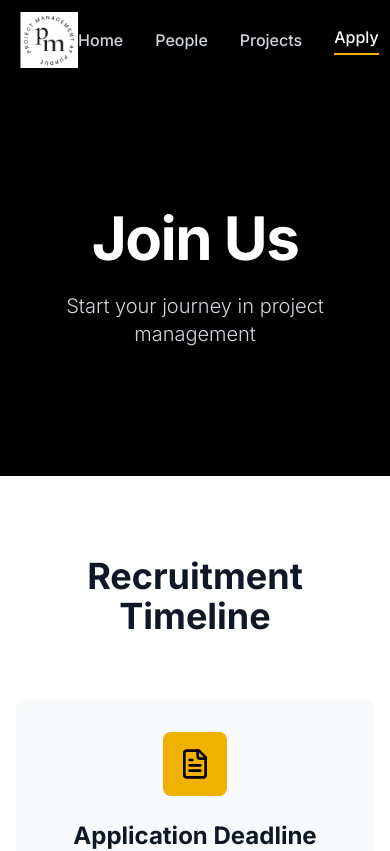
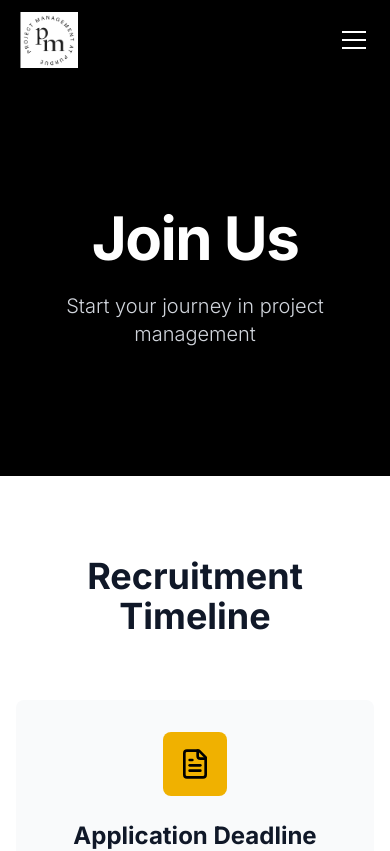
Before and after one commit to ayushkogta/pmp-website, a React (Vite) app: page /apply in a window 390 px wide. Shown: the top 851 px of the page. Built offline with nearby package versions, Linux system fonts and the light colour scheme.

Commit message:
changed the header file to work better on mobile

```diff
--- a/src/app/components/Header.tsx
+++ b/src/app/components/Header.tsx
@@ -1,8 +1,10 @@
+import { useState } from 'react';
 import { Link, useLocation } from 'react-router';
 import { ImageWithFallback } from './figma/ImageWithFallback';
 
 export function Header() {
   const location = useLocation();
+  const [menuOpen, setMenuOpen] = useState(false);
 
   const navLinks = [
     { name: 'Home', path: '/' },
@@ -15,8 +17,8 @@ export function Header() {
     <header className="bg-black sticky top-0 z-50">
       <div className="max-w-7xl mx-auto px-4 sm:px-6 lg:px-8">
         <div className="flex items-center justify-between h-20">
-          {/* Logo */}
-          <Link to="/" className="flex-shrink-0">
+          {/* Logo with spacing */}
+          <Link to="/" className="flex-shrink-0 mr-6">
             <ImageWithFallback
               src="/assets/logo.png"
               alt="Project Management at Purdue Logo"
@@ -24,8 +26,8 @@ export function Header() {
             />
           </Link>
 
-          {/* Navigation */}
-          <nav className="flex items-center space-x-8">
+          {/* Desktop Navigation */}
+          <nav className="hidden md:flex items-center space-x-8">
             {navLinks.map((link) => (
               <Link
                 key={link.path}
@@ -40,8 +42,51 @@ export function Header() {
               </Link>
             ))}
           </nav>
+
+          {/* Hamburger Button (mobile only) */}
+          <button
+            className="md:hidden flex flex-col justify-center items-center w-10 h-10 space-y-1.5"
+            onClick={() => setMenuOpen(!menuOpen)}
+            aria-label="Toggle menu"
+          >
+            <span
+              className={`block w-6 h-0.5 bg-white transition-transform duration-200 ${
+                menuOpen ? 'rotate-45 translate-y-2' : ''
+              }`}
+            />
+            <span
+              className={`block w-6 h-0.5 bg-white transition-opacity duration-200 ${
+                menuOpen ? 'opacity-0' : ''
+              }`}
+            />
+            <span
+              className={`block w-6 h-0.5 bg-white transition-transform duration-200 ${
+                menuOpen ? '-rotate-45 -translate-y-2' : ''
+              }`}
+            />
+          </button>
         </div>
       </div>
+
+      {/* Mobile Menu */}
+      {menuOpen && (
+        <nav className="md:hidden bg-black border-t border-gray-800 px-4 pb-4">
+          {navLinks.map((link) => (
+            <Link
+              key={link.path}
+              to={link.path}
+              onClick={() => setMenuOpen(false)}
+              className={`block py-3 text-base font-medium transition-colors ${
+                location.pathname === link.path
+                  ? 'text-yellow-500'
+                  : 'text-gray-300 hover:text-white'
+              }`}
+            >
+              {link.name}
+            </Link>
+          ))}
+        </nav>
+      )}
     </header>
   );
 }
```
